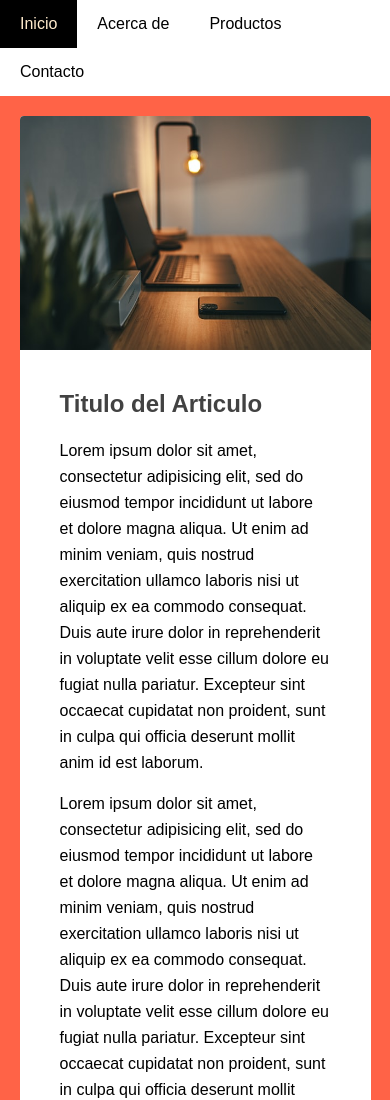
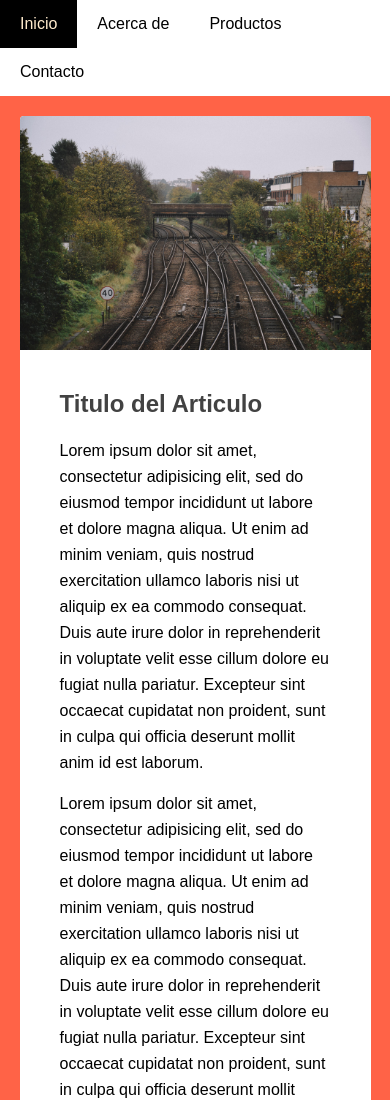
Before and after one commit to jesusave/pro-web-design, a plain HTML site: page 04_Responsive_web_design/index.html in a window 390 px wide. Shown: the top 1100 px of the page. Drawn offline with Linux system fonts and the light colour scheme.

Commit message:
responsive web design

```diff
--- a/04_Responsive_web_design/index.html
+++ b/04_Responsive_web_design/index.html
@@ -15,6 +15,7 @@
 	<link rel="stylesheet" href="css/style.css">
 </head>
 <body>
+
 	<header>
 		<nav>
 			<ul>
@@ -25,10 +26,11 @@
 			</ul>
 		</nav>
 	</header>
+
 	<div class="contenedor">
 		<section class="main">
 			<div class="imagen">
-				<img src="img/01_main.jpeg" alt="">
+				<img src="img/02.jpg" alt="">
 			</div>
 			<section class="posts">
 				<article>
```
Also changed, not shown: 04_Responsive_web_design/img/01_main.jpeg (deleted), 04_Responsive_web_design/img/02.jpg (added).
